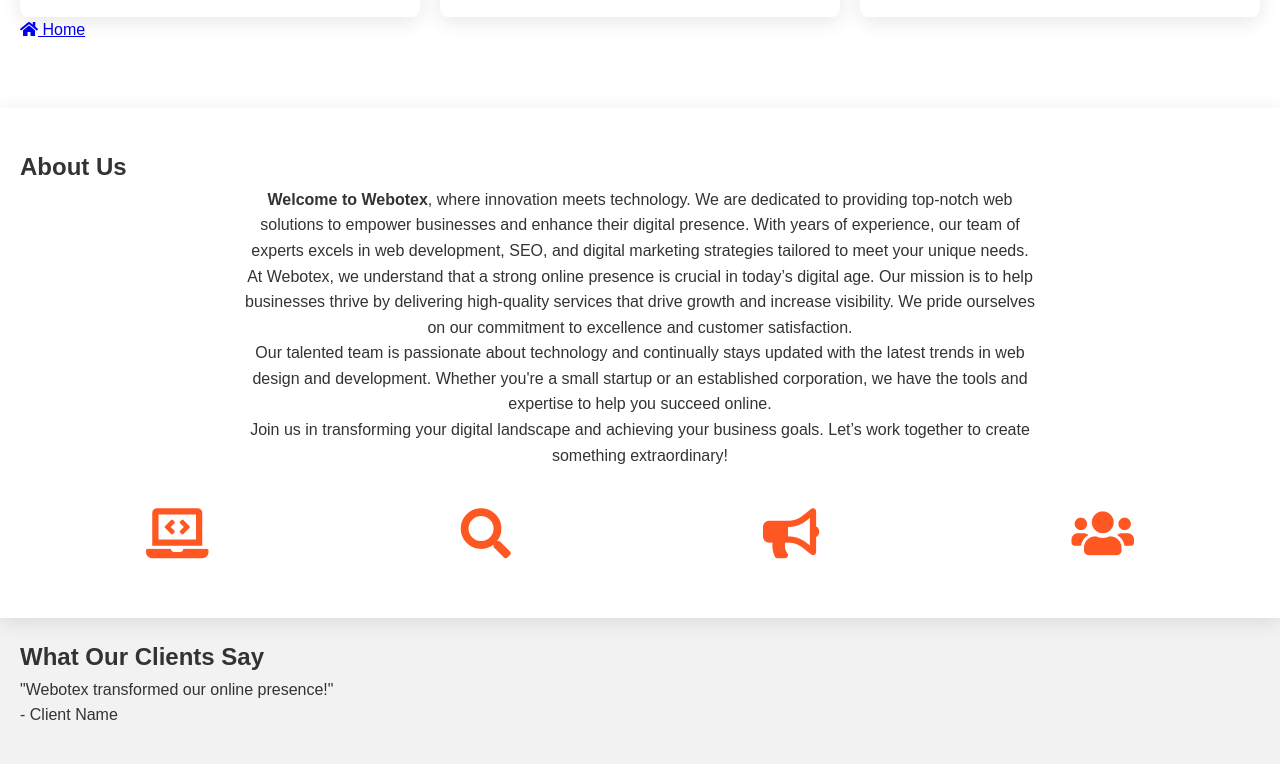
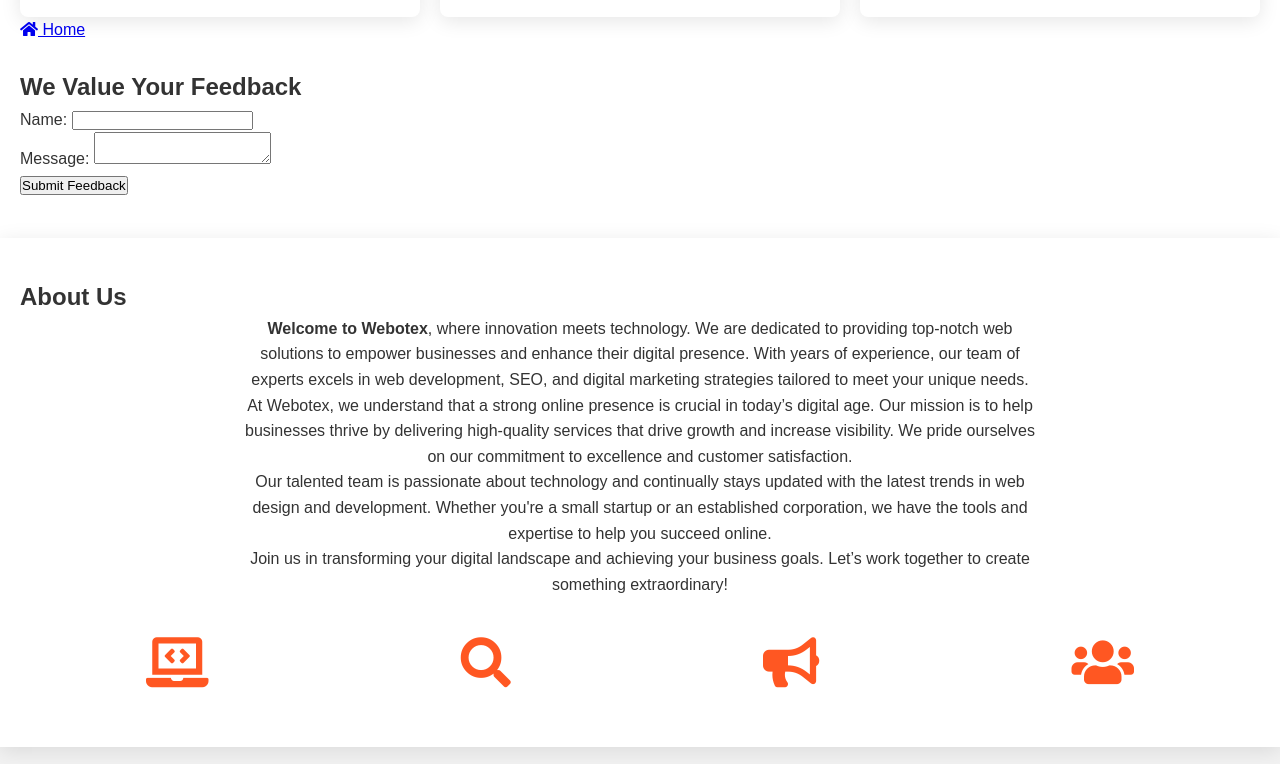
Before and after one commit to Anirban-Sarkar-code-it/WebotexNew, a plain HTML site: page index.html in a window 1280 px wide. Shown: the part 1505-2269 px from the top of the page. Drawn offline with Linux system fonts and the light colour scheme.

Commit message:
Update index.html

```diff
--- a/index.html
+++ b/index.html
@@ -107,6 +107,21 @@
     <a href="seo-optimization.html">SEO Optimization</a>
     <a href="#contact">Contact</a>
 </nav>
+<section id="feedback">
+    <h2>We Value Your Feedback</h2>
+    <form id="feedback-form">
+        <div>
+            <label for="feedback-name">Name:</label>
+            <input type="text" id="feedback-name" name="feedback-name" required>
+        </div>
+        <div>
+            <label for="feedback-message">Message:</label>
+            <textarea id="feedback-message" name="feedback-message" required></textarea>
+        </div>
+        <button type="submit">Submit Feedback</button>
+    </form>
+    <div id="feedback-message"></div>
+</section>
 
     </section>
         </div>
```
